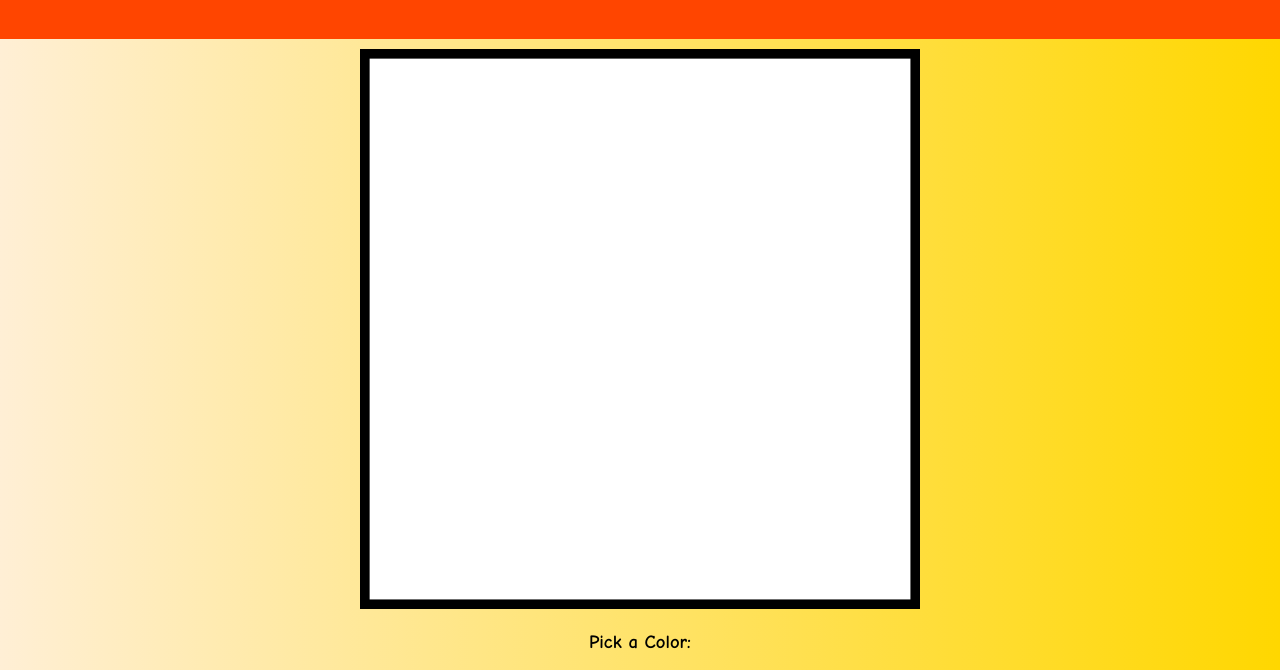
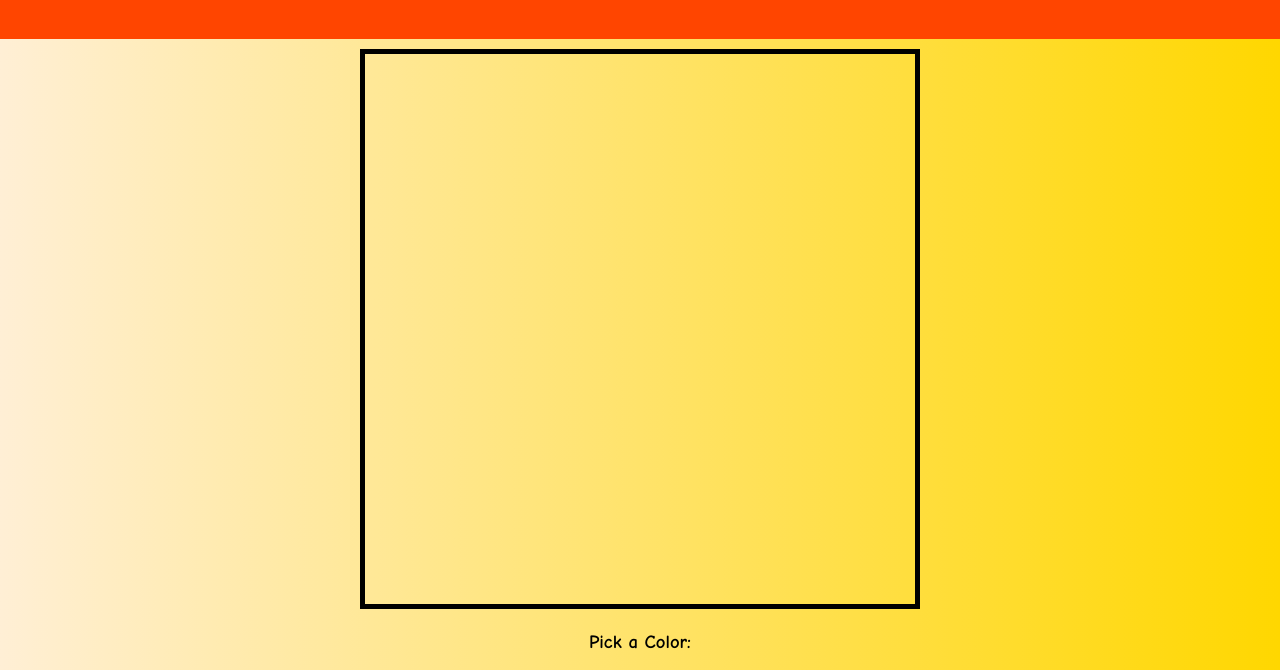
Before and after one commit to creativedad-sj/toddler-color-app, a plain HTML site: page freeDrawing.html in a window 1280 px wide. Shown: the part 91-761 px from the top of the page. Drawn offline with Linux system fonts and the light colour scheme.

Commit message:
Update freeDrawing.html

```diff
--- a/freeDrawing.html
+++ b/freeDrawing.html
@@ -13,8 +13,8 @@
   <main>
     <section id="drawing-area">
       <!-- Canvas Area -->
-      <canvas id="free-canvas" width="600" height="600"></canvas>
-
+      <svg id="letter-canvas" viewBox="0 0 600 600" xmlns="http://www.w3.org/2000/svg">
+</svg>
       <!-- Color Palette -->
       <div id="palette">
         <h3>Pick a Color:</h3>
```
